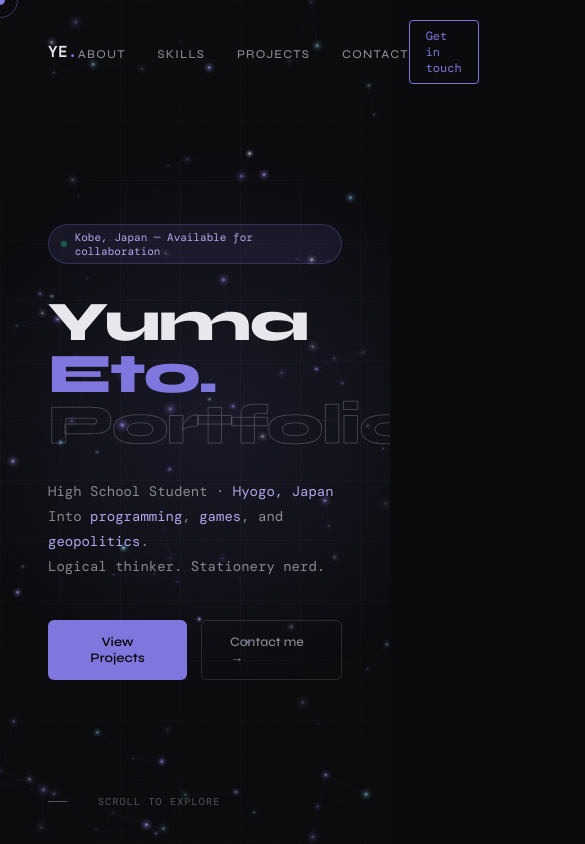
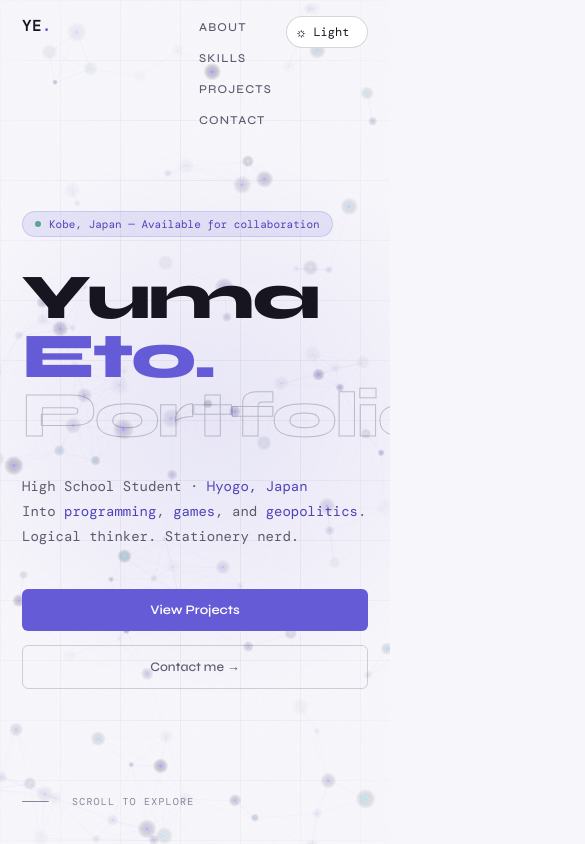
Before and after one commit to rufus505/mysite, a plain HTML site: page index.html in a window 390 px wide. Shown: the top 844 px of the page, 585 px wide, since content can reach past the window. Drawn offline with nearby package versions, Linux system fonts and the light colour scheme; a web font is replaced by a local one.

Commit message:
Add theme toggle

```diff
--- a/index.html
+++ b/index.html
@@ -8,10 +8,18 @@
 <link rel="preconnect" href="https://fonts.googleapis.com">
 <link rel="preconnect" href="https://fonts.gstatic.com" crossorigin>
 <link href="https://fonts.googleapis.com/css2?family=Syne:wght@400;500;600;700;800&family=DM+Mono:ital,wght@0,300;0,400;1,300&display=swap" rel="stylesheet">
+<script>
+  (function() {
+    const savedTheme = localStorage.getItem('theme');
+    const prefersLight = window.matchMedia('(prefers-color-scheme: light)').matches;
+    document.documentElement.dataset.theme = savedTheme || (prefersLight ? 'light' : 'dark');
+  })();
+</script>
 <style>
   *, *::before, *::after { box-sizing: border-box; margin: 0; padding: 0; }
 
   :root {
+    color-scheme: dark;
     --bg: #0b0b0e;
     --bg2: #111116;
     --bg3: #17171d;
@@ -25,8 +33,39 @@
     --accent-bg: rgba(127,119,221,0.1);
     --green: #1d9e75;
     --green-bg: rgba(29,158,117,0.12);
+    --nav-bg: rgba(11,11,14,0.85);
+    --hero-grid-line: rgba(255,255,255,0.025);
+    --headline-stroke: rgba(255,255,255,0.2);
+    --button-text: #0b0b0e;
+    --shadow-strong: rgba(0,0,0,0.5);
+    --shadow-card: rgba(0,0,0,0.4);
+    --shadow-soft: rgba(0,0,0,0.35);
     --font-display: 'Syne', sans-serif;
     --font-mono: 'DM Mono', monospace;
+  }
+
+  :root[data-theme="light"] {
+    color-scheme: light;
+    --bg: #f7f6fb;
+    --bg2: #ffffff;
+    --bg3: #eceaf6;
+    --border: rgba(31,27,54,0.10);
+    --border2: rgba(31,27,54,0.18);
+    --text: #171520;
+    --muted: #8a849a;
+    --muted2: #5f596f;
+    --accent: #665bd6;
+    --accent2: #4d42ba;
+    --accent-bg: rgba(102,91,214,0.12);
+    --green: #168561;
+    --green-bg: rgba(22,133,97,0.12);
+    --nav-bg: rgba(247,246,251,0.86);
+    --hero-grid-line: rgba(31,27,54,0.055);
+    --headline-stroke: rgba(31,27,54,0.24);
+    --button-text: #ffffff;
+    --shadow-strong: rgba(31,27,54,0.18);
+    --shadow-card: rgba(31,27,54,0.14);
+    --shadow-soft: rgba(31,27,54,0.12);
   }
 
   html { scroll-behavior: smooth; }
@@ -36,11 +75,13 @@
     color: var(--text);
     font-family: var(--font-display);
     overflow-x: hidden;
-    cursor: none;
+    transition: background 0.25s ease, color 0.25s ease;
   }
+  body.has-custom-cursor { cursor: none; }
 
   /* Custom cursor */
   .cursor {
+    display: none;
     position: fixed;
     width: 10px; height: 10px;
     background: var(--accent);
@@ -52,6 +93,7 @@
     mix-blend-mode: screen;
   }
   .cursor-ring {
+    display: none;
     position: fixed;
     width: 36px; height: 36px;
     border: 1px solid rgba(127,119,221,0.4);
@@ -61,7 +103,9 @@
     transform: translate(-50%, -50%);
     transition: transform 0.18s ease, width 0.2s ease, height 0.2s ease, opacity 0.3s ease;
   }
-  body:hover .cursor { opacity: 1; }
+  body.has-custom-cursor .cursor,
+  body.has-custom-cursor .cursor-ring { display: block; }
+  body.has-custom-cursor:hover .cursor { opacity: 1; }
 
   /* Noise overlay */
   body::before {
@@ -88,7 +132,7 @@
     transition: border-color 0.3s, background 0.3s;
   }
   nav.scrolled {
-    background: rgba(11,11,14,0.85);
+    background: var(--nav-bg);
     backdrop-filter: blur(12px);
     border-color: var(--border);
   }
@@ -112,6 +156,7 @@
     transition: color 0.2s;
   }
   .nav-links a:hover { color: var(--text); }
+  .nav-actions { display: flex; align-items: center; gap: 12px; }
   .nav-cta {
     font-family: var(--font-mono);
     font-size: 12px;
@@ -122,7 +167,29 @@
     text-decoration: none;
     transition: background 0.2s, color 0.2s;
   }
-  .nav-cta:hover { background: var(--accent); color: #0b0b0e; }
+  .nav-cta:hover { background: var(--accent); color: var(--button-text); }
+  .theme-toggle {
+    display: inline-flex;
+    align-items: center;
+    gap: 8px;
+    min-width: 92px;
+    border: 1px solid var(--border2);
+    background: var(--bg2);
+    color: var(--text);
+    border-radius: 999px;
+    padding: 7px 12px;
+    font-family: var(--font-mono);
+    font-size: 12px;
+    cursor: pointer;
+    transition: border-color 0.2s, background 0.2s, color 0.2s, transform 0.15s;
+  }
+  .theme-toggle:hover {
+    border-color: var(--accent);
+    color: var(--accent2);
+    transform: translateY(-1px);
+  }
+  .theme-toggle-icon { font-size: 14px; line-height: 1; }
+  body.has-custom-cursor .theme-toggle { cursor: none; }
 
   /* HERO */
   #hero {
@@ -148,8 +215,8 @@
     position: absolute;
     inset: 0;
     background-image:
-      linear-gradient(rgba(255,255,255,0.025) 1px, transparent 1px),
-      linear-gradient(90deg, rgba(255,255,255,0.025) 1px, transparent 1px);
+      linear-gradient(var(--hero-grid-line) 1px, transparent 1px),
+      linear-gradient(90deg, var(--hero-grid-line) 1px, transparent 1px);
     background-size: 60px 60px;
     pointer-events: none;
     mask-image: radial-gradient(ellipse 80% 80% at 50% 50%, black 30%, transparent 100%);
@@ -192,7 +259,7 @@
   .hero-title .line2 { color: var(--accent); display: block; }
   .hero-title .line3 {
     color: transparent;
-    -webkit-text-stroke: 1px rgba(255,255,255,0.2);
+    -webkit-text-stroke: 1px var(--headline-stroke);
     display: block;
   }
 
@@ -214,14 +281,13 @@
   }
   .btn-fill {
     background: var(--accent);
-    color: #0b0b0e;
+    color: var(--button-text);
     border: none;
     padding: 13px 28px;
     border-radius: 6px;
     font-family: var(--font-display);
     font-size: 13px;
     font-weight: 600;
-    cursor: none;
     transition: opacity 0.2s, transform 0.15s;
   }
   .btn-fill:hover { opacity: 0.85; transform: translateY(-1px); }
@@ -234,7 +300,6 @@
     font-family: var(--font-display);
     font-size: 13px;
     font-weight: 500;
-    cursor: none;
     text-decoration: none;
     display: inline-flex;
     align-items: center;
@@ -402,7 +467,6 @@
     padding: 24px 28px;
     border: 1px solid transparent;
     border-radius: 10px;
-    cursor: none;
     transition: background 0.2s, border-color 0.2s;
     text-decoration: none;
     color: inherit;
@@ -412,6 +476,9 @@
     border-color: var(--border);
   }
   .project-row:hover .project-arrow { opacity: 1; transform: translate(3px, -3px); }
+  body.has-custom-cursor .btn-fill,
+  body.has-custom-cursor .btn-outline,
+  body.has-custom-cursor .project-row { cursor: none; }
   .project-num {
     font-family: var(--font-mono);
     font-size: 12px;
@@ -559,14 +626,14 @@
   .skill-group:hover {
     border-color: rgba(127,119,221,0.45) !important;
     transform: translateY(-8px) scale(1.025) !important;
-    box-shadow: 0 24px 48px rgba(0,0,0,0.5), 0 0 36px rgba(127,119,221,0.12);
+    box-shadow: 0 24px 48px var(--shadow-strong), 0 0 36px rgba(127,119,221,0.12);
   }
 
   /* === STAT CARD hover === */
   .stat-card { transition: border-color 0.25s, transform 0.3s cubic-bezier(0.34,1.56,0.64,1), box-shadow 0.25s; }
   .stat-card:hover {
     transform: translateY(-6px) scale(1.05);
-    box-shadow: 0 16px 36px rgba(0,0,0,0.4), 0 0 24px rgba(127,119,221,0.1);
+    box-shadow: 0 16px 36px var(--shadow-card), 0 0 24px rgba(127,119,221,0.1);
     border-color: rgba(127,119,221,0.35) !important;
   }
 
@@ -598,7 +665,7 @@
   .contact-link:hover {
     border-color: rgba(127,119,221,0.4) !important;
     transform: translateY(-3px);
-    box-shadow: 0 10px 28px rgba(0,0,0,0.35), 0 0 20px rgba(127,119,221,0.08);
+    box-shadow: 0 10px 28px var(--shadow-soft), 0 0 20px rgba(127,119,221,0.08);
     transition: all 0.3s cubic-bezier(0.16,1,0.3,1) !important;
   }
   .cl-icon { transition: transform 0.3s cubic-bezier(0.34,1.56,0.64,1), background 0.25s; }
@@ -671,6 +738,69 @@
   .section-num { transition: color 0.4s, text-shadow 0.4s; }
   .section-header.visible .section-num { color: var(--accent2); text-shadow: 0 0 16px rgba(127,119,221,0.55); }
 
+
+
+  @media (max-width: 800px) {
+    nav {
+      align-items: flex-start;
+      gap: 14px;
+      padding: 16px 22px;
+    }
+    .nav-links {
+      flex: 1;
+      flex-wrap: wrap;
+      justify-content: flex-end;
+      gap: 12px 16px;
+    }
+    .nav-actions { margin-left: auto; }
+    .nav-cta { display: none; }
+    .theme-toggle { min-width: 82px; padding: 7px 10px; }
+    #hero { padding: 128px 22px 72px; }
+    section { padding: 76px 22px; }
+    .hero-actions { flex-direction: column; align-items: stretch; }
+    .hero-actions > * { justify-content: center; text-align: center; }
+    .hero-scroll { left: 22px; }
+    .section-header { margin-bottom: 36px; }
+    .about-grid,
+    .contact-inner,
+    .skills-grid { grid-template-columns: 1fr; gap: 28px; }
+    .about-stats { grid-template-columns: repeat(2, minmax(0, 1fr)); }
+    .project-row {
+      grid-template-columns: 1fr;
+      gap: 12px;
+      padding: 22px;
+    }
+    .project-tags-row { flex-wrap: wrap; }
+    .project-arrow { display: none; }
+    .contact-headline { font-size: 40px; }
+    footer { flex-direction: column; align-items: flex-start; gap: 12px; padding: 24px 22px; }
+  }
+
+  @media (max-width: 480px) {
+    .nav-logo { width: 100%; }
+    .nav-links { justify-content: flex-start; }
+    .hero-title { font-size: clamp(44px, 18vw, 64px); }
+    .about-stats { grid-template-columns: 1fr; }
+    .contact-link { padding: 16px; }
+  }
+
+  @media (prefers-reduced-motion: reduce) {
+    html { scroll-behavior: auto; }
+    *, *::before, *::after {
+      animation-duration: 0.01ms !important;
+      animation-iteration-count: 1 !important;
+      scroll-behavior: auto !important;
+      transition-duration: 0.01ms !important;
+    }
+    .reveal,
+    .reveal-left,
+    .reveal-right {
+      opacity: 1;
+      transform: none;
+      filter: none;
+    }
+  }
+
   /* === PARTICLE CANVAS === */
   #particle-canvas {
     position: fixed;
@@ -696,7 +826,13 @@
     <li><a href="#projects">Projects</a></li>
     <li><a href="#contact">Contact</a></li>
   </ul>
+  <div class="nav-actions">
+    <button class="theme-toggle" id="themeToggle" type="button" aria-label="ライトテーマに切り替え" aria-pressed="false">
+      <span class="theme-toggle-icon" aria-hidden="true">☾</span>
+      <span class="theme-toggle-text">Dark</span>
+    </button>
     <a href="#contact" class="nav-cta">Get in touch</a>
+  </div>
 </nav>
 
 <!-- HERO -->
@@ -840,7 +976,7 @@
   </div>
 
   <div class="projects-list">
-    <a class="project-row reveal" href="#">
+    <article class="project-row reveal">
       <span class="project-num">01</span>
       <div class="project-info">
         <div class="project-name">Xeros — Worldbuilding Universe</div>
@@ -851,9 +987,9 @@
         <span class="project-tag">Writing</span>
       </div>
       <span class="project-arrow">↗</span>
-    </a>
+    </article>
 
-    <a class="project-row reveal reveal-delay-1" href="#">
+    <article class="project-row reveal reveal-delay-1">
       <span class="project-num">02</span>
       <div class="project-info">
         <div class="project-name">Geopolitics Research Notes</div>
@@ -864,9 +1000,9 @@
         <span class="project-tag">Security</span>
       </div>
       <span class="project-arrow">↗</span>
-    </a>
+    </article>
 
-    <a class="project-row reveal reveal-delay-2" href="#">
+    <article class="project-row reveal reveal-delay-2">
       <span class="project-num">03</span>
       <div class="project-info">
         <div class="project-name">Jurassic Park — Survival Kit Concept</div>
@@ -877,7 +1013,7 @@
         <span class="project-tag">Design</span>
       </div>
       <span class="project-arrow">↗</span>
-    </a>
+    </article>
   </div>
 </section>
 
@@ -949,10 +1085,36 @@
 </footer>
 
 <script>
+  // Theme toggle
+  const themeToggle = document.getElementById('themeToggle');
+  const themeIcon = themeToggle.querySelector('.theme-toggle-icon');
+  const themeText = themeToggle.querySelector('.theme-toggle-text');
+
+  function applyTheme(theme) {
+    const isLight = theme === 'light';
+    document.documentElement.dataset.theme = theme;
+    themeToggle.setAttribute('aria-pressed', String(isLight));
+    themeToggle.setAttribute('aria-label', isLight ? 'ダークテーマに切り替え' : 'ライトテーマに切り替え');
+    themeIcon.textContent = isLight ? '☼' : '☾';
+    themeText.textContent = isLight ? 'Light' : 'Dark';
+  }
+
+  applyTheme(document.documentElement.dataset.theme || 'dark');
+
+  themeToggle.addEventListener('click', () => {
+    const nextTheme = document.documentElement.dataset.theme === 'light' ? 'dark' : 'light';
+    localStorage.setItem('theme', nextTheme);
+    applyTheme(nextTheme);
+  });
+
   // Custom cursor
   const cursor = document.getElementById('cursor');
   const ring = document.getElementById('cursorRing');
+  const canUseCustomCursor = window.matchMedia('(pointer: fine)').matches && cursor && ring;
   let mx = 0, my = 0, rx = 0, ry = 0;
+
+  if (canUseCustomCursor) {
+    document.body.classList.add('has-custom-cursor');
 
     document.addEventListener('mousemove', e => {
       mx = e.clientX; my = e.clientY;
@@ -969,7 +1131,7 @@
     }
     animRing();
 
-  document.querySelectorAll('a, button').forEach(el => {
+    document.querySelectorAll('a, button, .project-row').forEach(el => {
       el.addEventListener('mouseenter', () => {
         cursor.style.width = '18px';
         cursor.style.height = '18px';
@@ -983,6 +1145,7 @@
         ring.style.height = '36px';
       });
     });
+  }
 
   // Nav scroll
   window.addEventListener('scroll', () => {
@@ -1108,7 +1271,7 @@
         const dx = this.x - mouse.x;
         const dy = this.y - mouse.y;
         const dist = Math.sqrt(dx*dx + dy*dy);
-        if (dist < 90) {
+        if (dist > 0 && dist < 90) {
           const force = (90 - dist) / 90;
           this.x += (dx / dist) * force * 3.5;
           this.y += (dy / dist) * force * 3.5;
```
Lines whose indentation alone changed are shown as unchanged.
